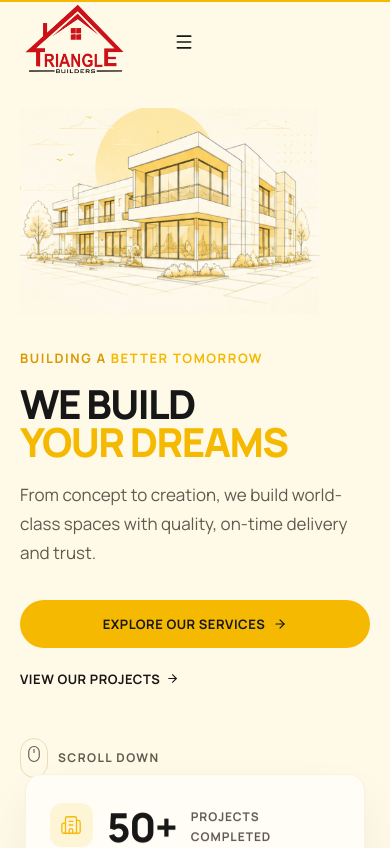
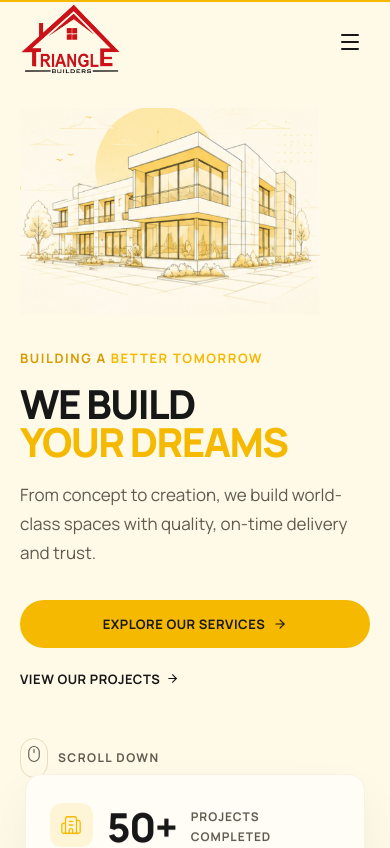
Before and after one commit to alphax-it/Triangle_buliders, a React (Vite) app: page / in a window 390 px wide. Shown: the top 848 px of the page. Built offline with nearby package versions, Linux system fonts and the light colour scheme.

Commit message:
Fix mobile menu hamburger button position to the right

```diff
--- a/src/components/Navbar/Navbar.jsx
+++ b/src/components/Navbar/Navbar.jsx
@@ -97,7 +97,7 @@ export default function Navbar() {
         </motion.a>
 
         <button className={styles.burger} onClick={() => setMobileOpen(!mobileOpen)} aria-label="Toggle menu">
-          {mobileOpen ? <X size={20} /> : <Menu size={20} />}
+          {mobileOpen ? <X size={24} /> : <Menu size={24} />}
         </button>
       </div>
 
--- a/src/components/Navbar/Navbar.module.css
+++ b/src/components/Navbar/Navbar.module.css
@@ -135,7 +135,18 @@
   background: none;
   border: none;
   color: var(--text);
-  padding: 4px;
+  padding: 8px;
+  cursor: pointer;
+  align-items: center;
+  justify-content: center;
+  border-radius: 8px;
+  margin-left: auto;
+  transition: background-color 0.2s, color 0.2s;
+}
+
+.burger:hover {
+  background: rgba(244, 185, 0, 0.12);
+  color: var(--gold);
 }
 
 .mobileMenu {
@@ -176,8 +187,26 @@
 }
 
 @media (max-width: 1024px) {
-  .inner { width: calc(100% - 48px); }
+  .inner {
+    width: calc(100% - 48px);
+    justify-content: space-between;
+  }
+  .logo {
+    margin-right: 0;
+  }
   .nav { display: none; }
   .cta { display: none; }
   .burger { display: flex; }
 }
+
+@media (max-width: 600px) {
+  .inner {
+    width: calc(100% - 40px);
+  }
+  .mobileMenu a {
+    padding: 14px 24px;
+  }
+  .mobileCta {
+    margin: 16px 24px !important;
+  }
+}
```
